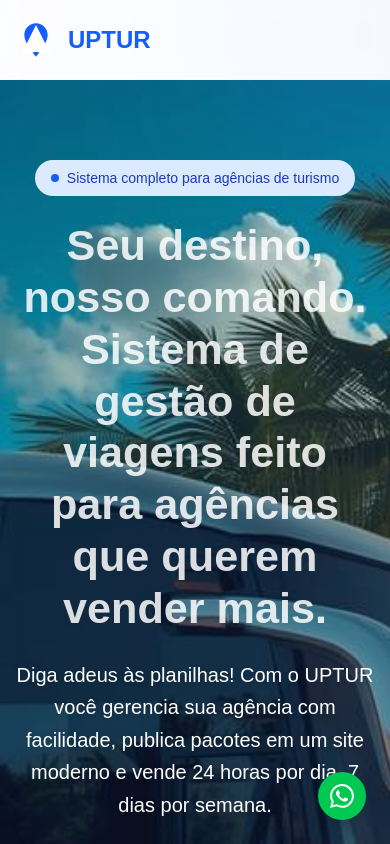
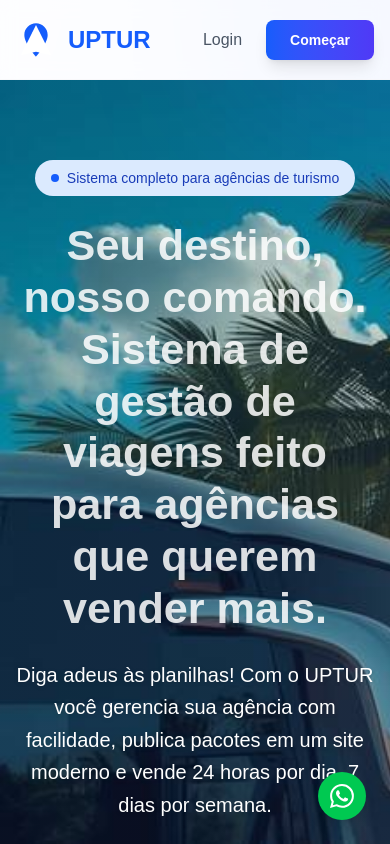
Before and after one commit to mizaelmr/turismo_landpage, a Next.js app: page / in a window 390 px wide. Shown: the top 844 px of the page. Built offline with nearby package versions, Linux system fonts and the light colour scheme.

Commit message:
feat: login and register for mobile

```diff
--- a/app/_sessions/hero.tsx
+++ b/app/_sessions/hero.tsx
@@ -47,6 +47,21 @@
                     UPTUR
                   </span>
                 </div>
+              </a>
+            </div>
+            {/* Login and Register para mobile */}
+            <div className="flex lg:hidden items-center space-x-6">
+              <a
+                className="text-gray-600 hover:text-blue-600 transition-colors duration-200 font-medium"
+                href="https://turismo.tecvalle.com.br/login"
+              >
+                Login
+              </a>
+              <a
+                className="rounded-lg text-sm font-semibold text-white bg-gradient-to-r from-blue-600 to-indigo-600 hover:from-blue-700 hover:to-indigo-700 transition-all duration-300 px-6 py-2.5 shadow-lg hover:shadow-xl transform hover:-translate-y-0.5"
+                href="https://turismo.tecvalle.com.br/register"
+              >
+                Começar
               </a>
             </div>
 
```
